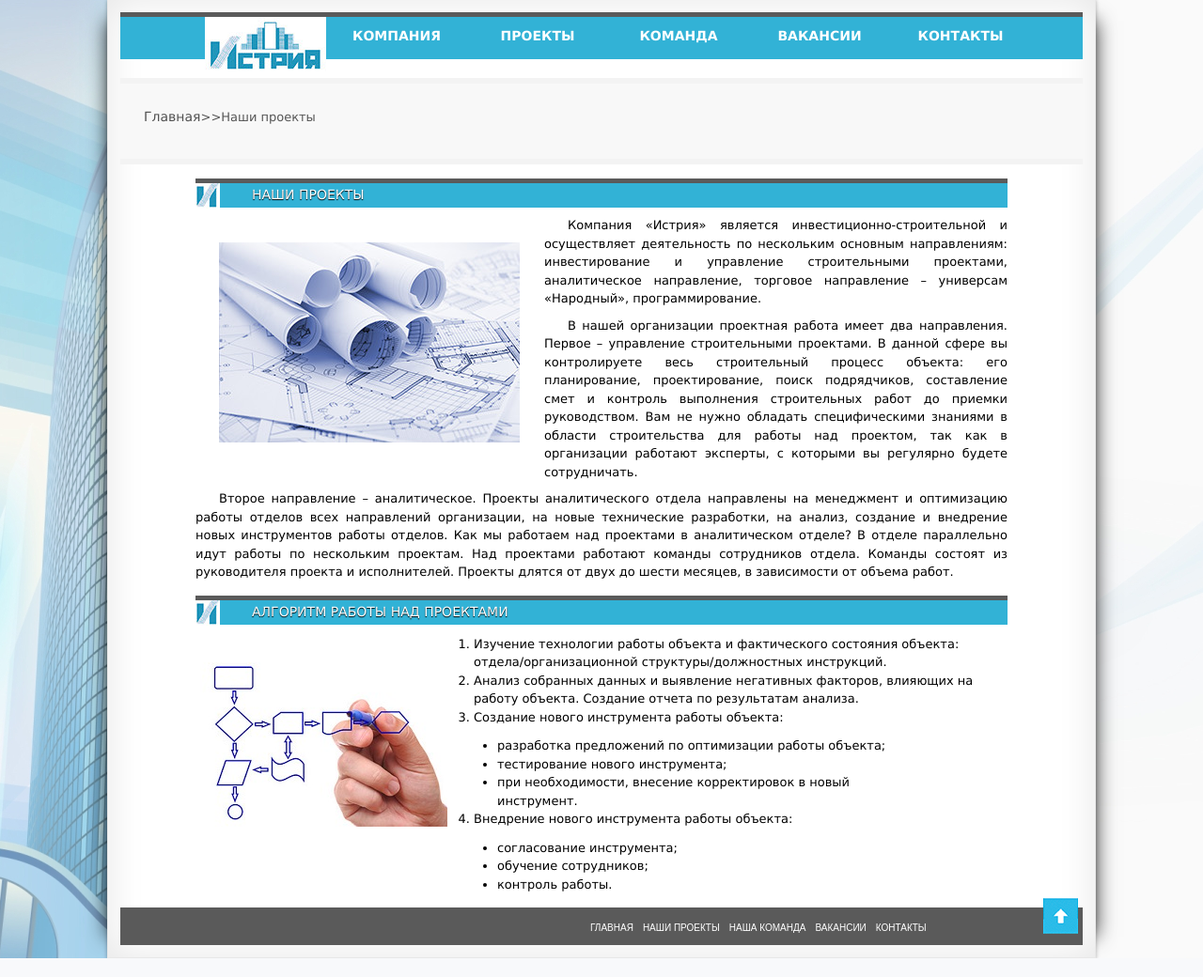
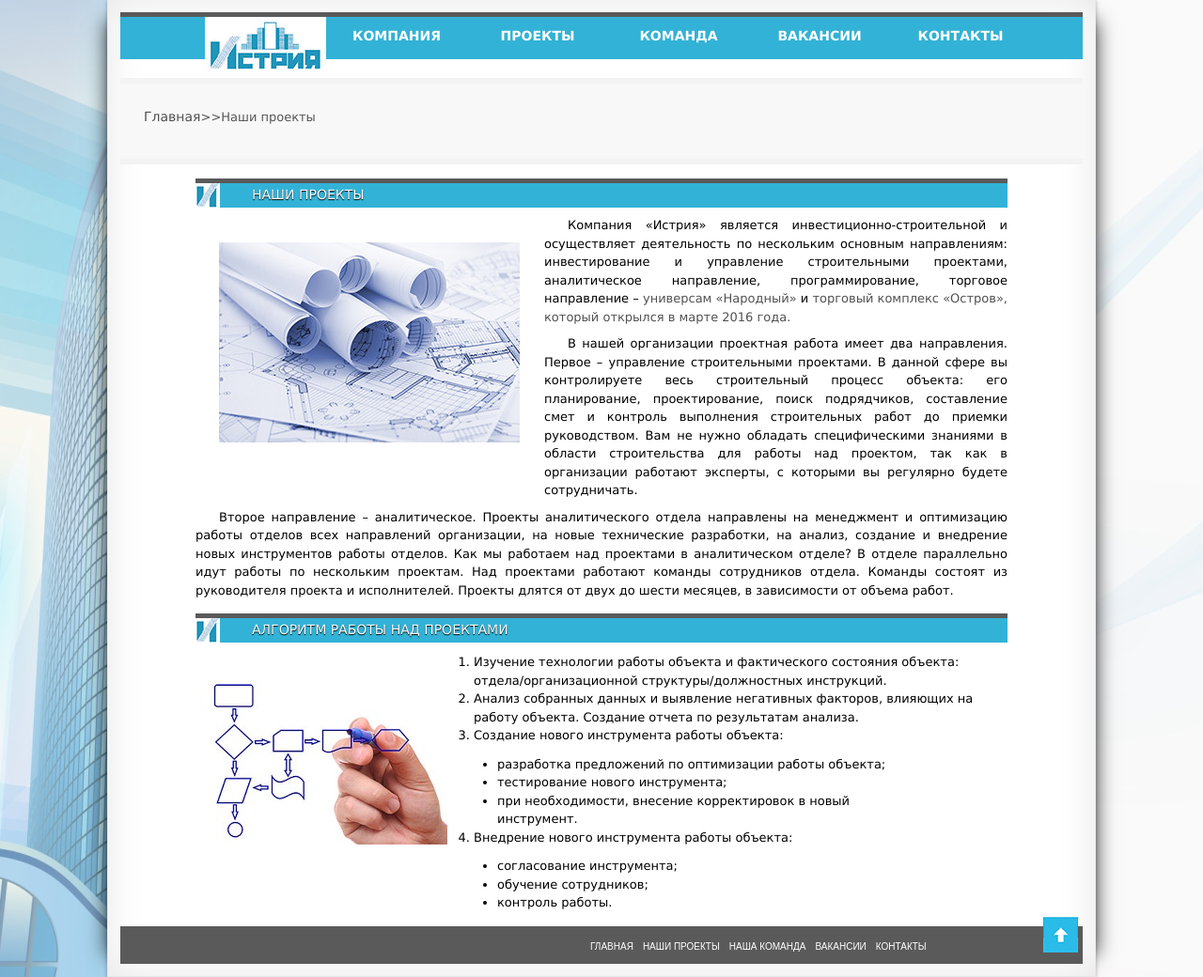
Before and after one commit to BorisenkoAD/istria, a PHP site: page /our_project.html in a window 1280 px wide. Shown: the part 21-1061 px from the top of the page at 94% size. Run offline with PHP 8.4, Linux system fonts and the light colour scheme.

Commit message:
добавлены на индексе ссылка с кнопкой на сайт острова и добавлены ссылки на странице наши проекты - на сайт народного и острова

```diff
--- a/css/style.css
+++ b/css/style.css
@@ -65,7 +65,6 @@ body {
 	background-attachment: fixed;
 
 }
-
 
 a {
 	text-decoration: none;
@@ -189,7 +188,6 @@ nav li a {
 	width: 150px;
 	height: 33px;
 	text-decoration: none;
-
 	}
 nav li:hover ul, nav li.jshover ul {
 	display: block;
@@ -325,6 +323,14 @@ nav li:hover, nav li.jshover {
 	text-align: justify;
 	line-height: 1.5;
 	text-indent: 25px; /* Отступ первой строки в пикселах */
+}
+
+#project p a {
+	font-family: Verdana, Helvetica, sans-serif;
+	color: ##515151;
+	font-size: 13px;
+	text-decoration: none;
+	outline: none;
 }
 
 #project .twoParagraf{
--- a/our_project.html
+++ b/our_project.html
@@ -67,7 +67,7 @@
 					<img src="img/our_project.jpg" alt="Our project" />
 				</div><!--image-->
 				<p>
-Компания «Истрия» является инвестиционно-строительной и  осуществляет деятельность по нескольким основным направлениям: инвестирование и управление строительными проектами, аналитическое направление, торговое направление – универсам «Народный», программирование.</p>
+Компания «Истрия» является инвестиционно-строительной и  осуществляет деятельность по нескольким основным направлениям: инвестирование и управление строительными проектами, аналитическое направление, программирование, торговое направление – <a href="http://tknarodniy.ru/">универсам «Народный»</a> и <a href="http://tkostrov.spb.ru/">торговый комплекс «Остров», который открылся в марте 2016 года.</a></p>
 <p>В нашей организации проектная работа имеет два направления. Первое – управление строительными проектами. В данной сфере вы контролируете весь строительный процесс объекта: его планирование, проектирование, поиск подрядчиков, составление смет и контроль выполнения строительных работ до приемки руководством. Вам не нужно обладать специфическими знаниями в области строительства для работы над проектом, так как в организации работают эксперты, с которыми вы регулярно будете сотрудничать.</p>
 <p class="twoParagraf">Второе направление – аналитическое. Проекты аналитического отдела направлены на  менеджмент и оптимизацию работы отделов всех направлений организации, на новые технические разработки, на анализ, создание и внедрение новых инструментов работы отделов. Как мы работаем над проектами в аналитическом отделе? В отделе параллельно идут работы по нескольким проектам. Над проектами работают команды сотрудников отдела. Команды состоят из руководителя проекта и исполнителей. Проекты длятся от двух до шести месяцев, в зависимости от объема работ.
 			</p>
```
